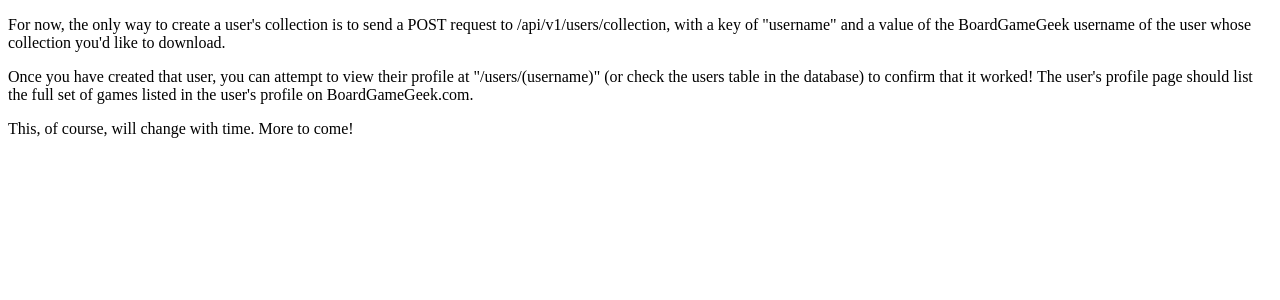
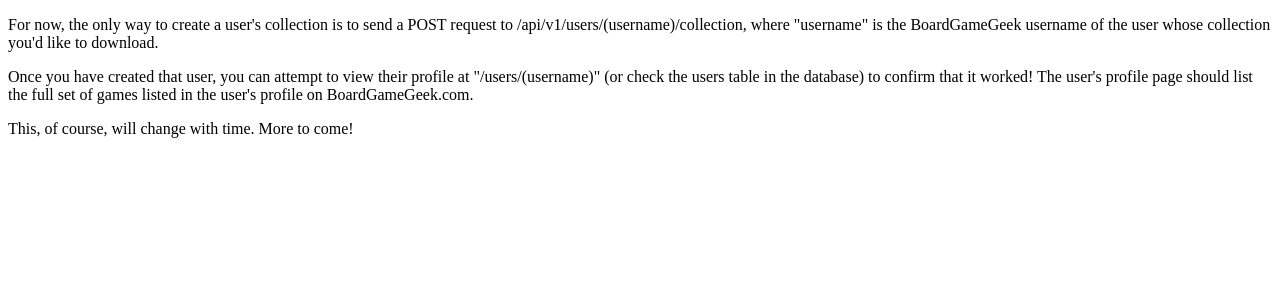
Before and after one commit to jmichaelward/py-bgg, a Flask app: page / in a window 1280 px wide. Shown: the part 225-525 px from the top of the page. Run offline with Flask 2, Linux system fonts and the light colour scheme.

Commit message:
Update description in main.html about sending an collection API request.

```diff
--- a/templates/main.html
+++ b/templates/main.html
@@ -4,7 +4,7 @@
 
 <div>
     <p>For now, the only way to create a user's collection is to send a POST request to
-    /api/v1/users/collection, with a key of "username" and a value of the BoardGameGeek username of
+    /api/v1/users/(username)/collection, where "username" is the BoardGameGeek username of
     the user whose collection you'd like to download.</p>
 
     <p>Once you have created that user, you can attempt to view their profile at "/users/(username)" (or check the users
```
